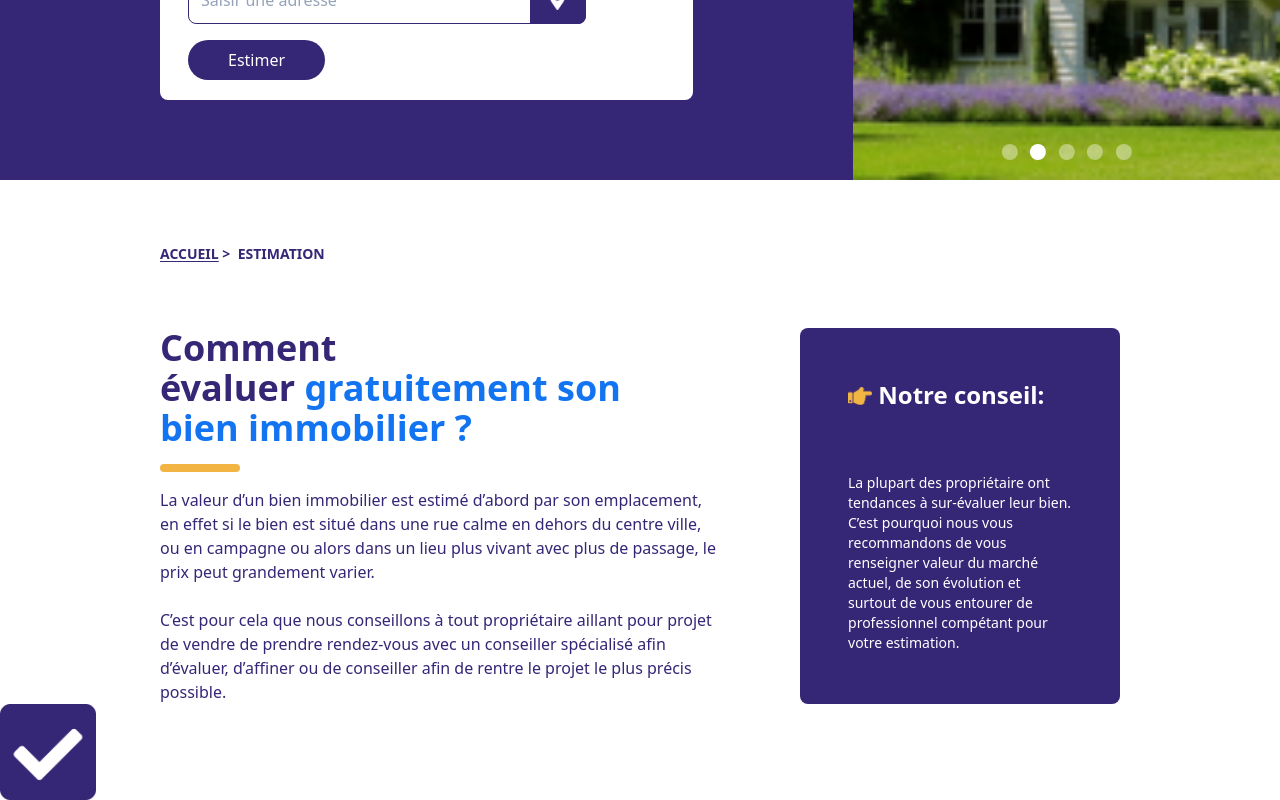
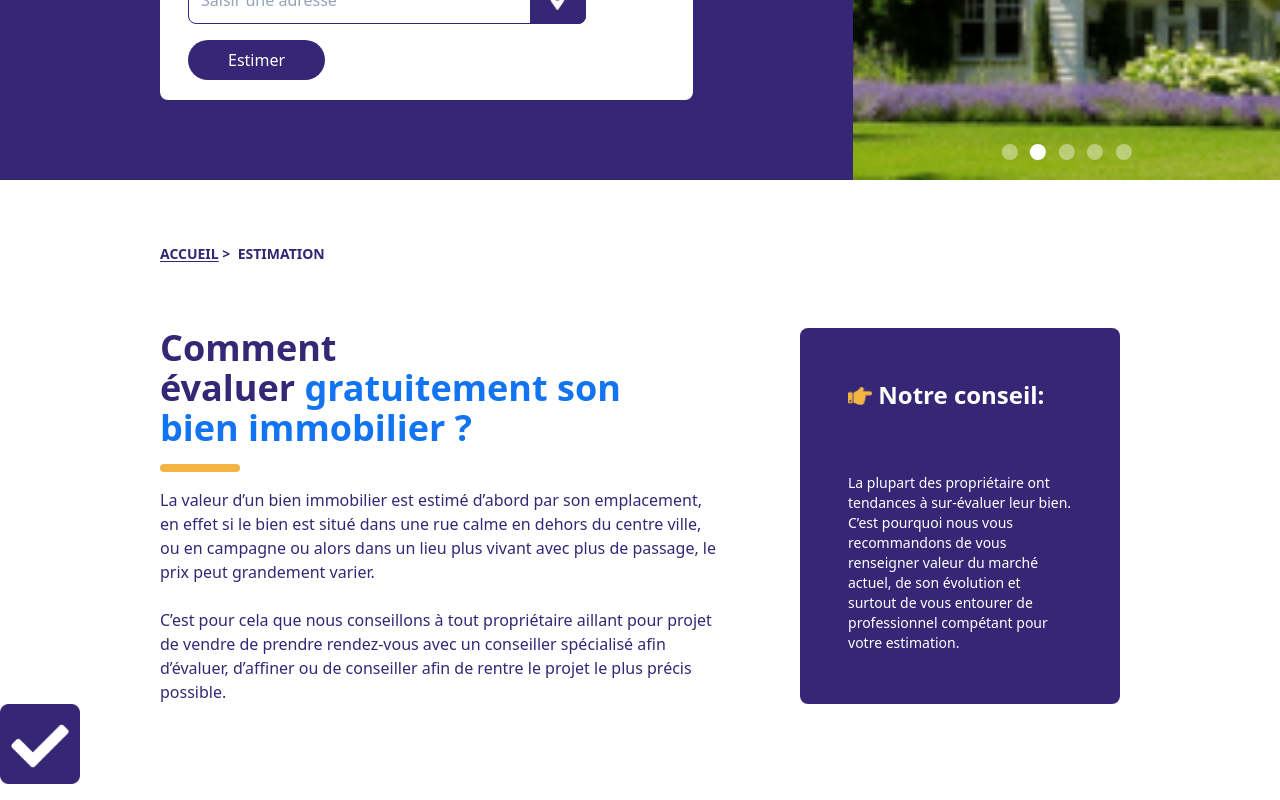
Before and after one commit to magicniclus/immoportail, a Next.js app: page / in a window 1280 px wide. Shown: the part 504-1304 px from the top of the page. Built offline with nearby package versions, Linux system fonts and the light colour scheme.

Commit message:
Update Icon.js

```diff
--- a/components/Atoms/logos/Icon.js
+++ b/components/Atoms/logos/Icon.js
@@ -6,7 +6,7 @@ const Icon = (props) => {
 
     return (
         <div className='w-16 md:w-24 h-16 md:h-24'>
-            <Image priority src={"/vector/"+image+".png"} height={100} width={100} alt="Icon" />
+            <Image priority src={"/vector/"+image+".png"} height={80} width={80} alt="Icon" />
         </div>
     );
 };
```
